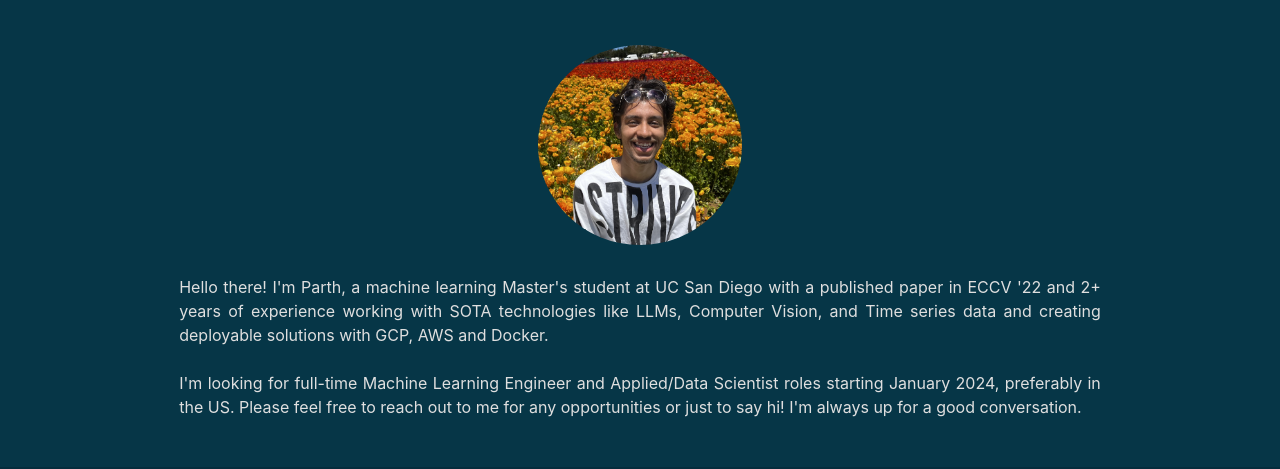
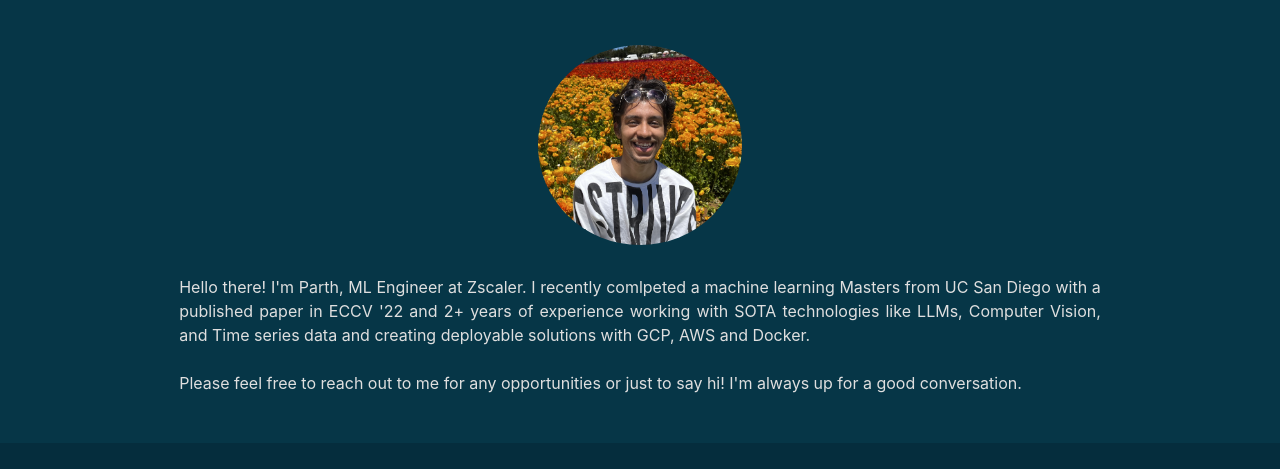
Before and after one commit to parthatom/parthatom.github.io, a plain HTML site: page index.html in a window 1280 px wide. Shown: the part 51-520 px from the top of the page. Drawn offline with nearby package versions, Linux system fonts and the light colour scheme.

Commit message:
Update intro

```diff
--- a/index.html
+++ b/index.html
@@ -65,9 +65,8 @@
 			</div>
 			<div class="container"></br>
 				<p class="intro">
-				Hello there! I'm Parth, a machine learning Master's student at UC San Diego with a published paper in ECCV '22 and 2+ years of experience working with SOTA technologies like LLMs, Computer Vision, and Time series data and creating deployable solutions with GCP, AWS and Docker.
+				Hello there! I'm Parth, ML Engineer at Zscaler. I recently comlpeted a machine learning Masters from  UC San Diego with a published paper in ECCV '22 and 2+ years of experience working with SOTA technologies like LLMs, Computer Vision, and Time series data and creating deployable solutions with GCP, AWS and Docker.
 				</br></br>
-				 I'm looking for full-time Machine Learning Engineer and Applied/Data Scientist roles starting January 2024, preferably in the US.
 				 Please feel free to reach out to me for any opportunities or just to say hi! I'm always up for a good conversation.
 				</p>
 			</div>
```
